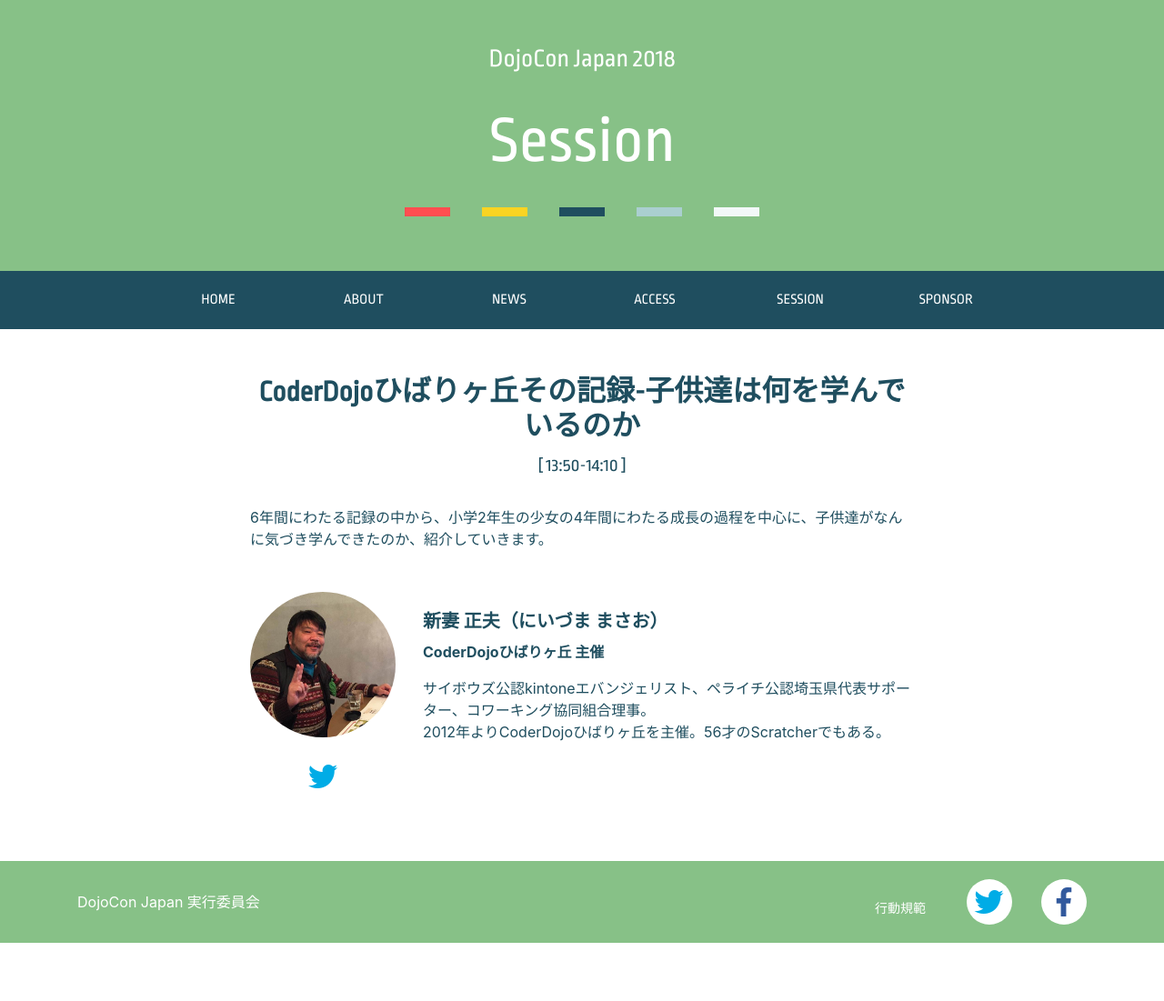
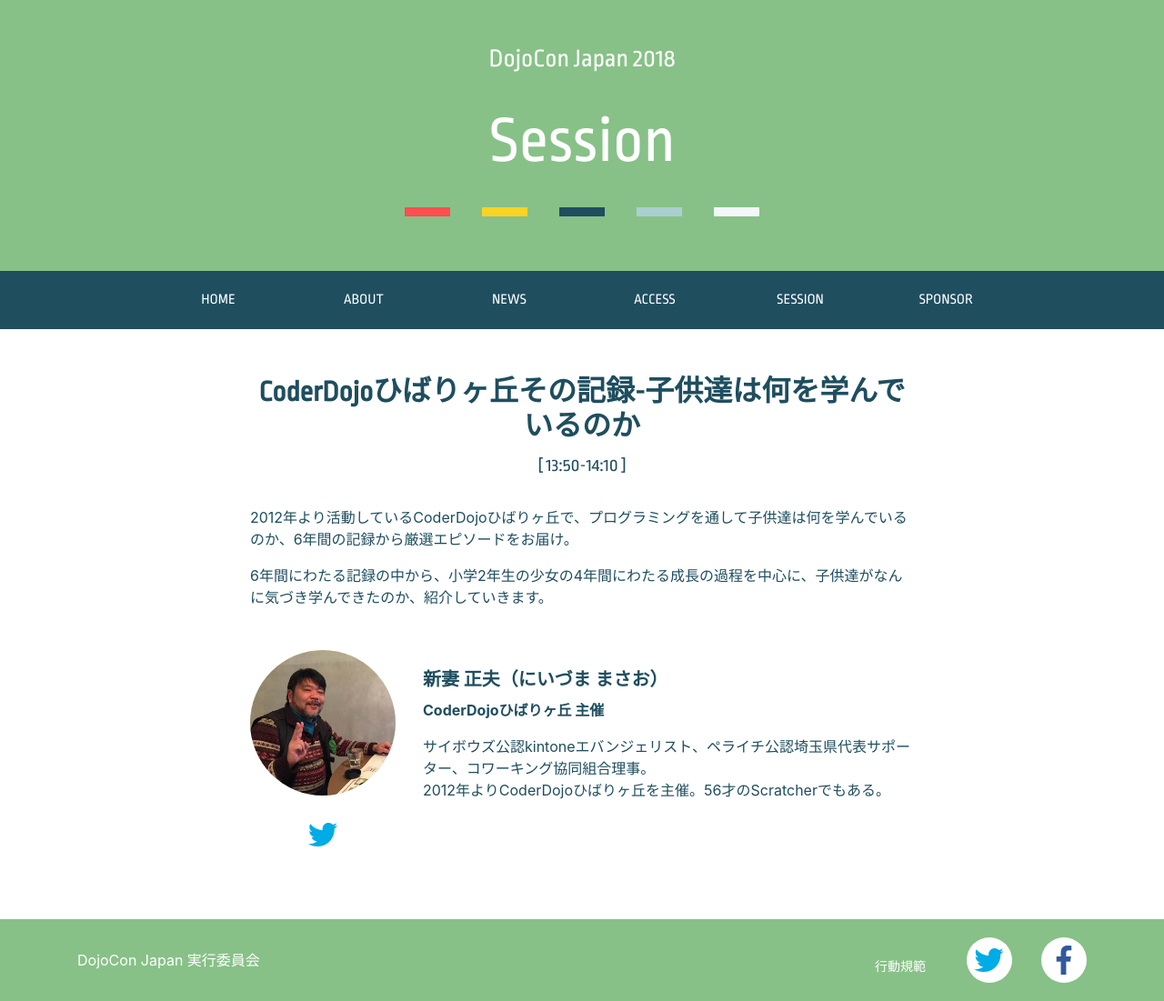
Before and after one commit to coderdojo-japan/dojocon2018.coderdojo.jp, a Jekyll site: the page built from _session/1350_masao-niizuma.md, in a window 1280 px wide. Shown: the whole page at 91% size. Built offline with Jekyll 4.4.1, drawn with Linux system fonts in a browser that asks for light colours; nearby versions of some CDN libraries; before the commit the page ends 1037 px from its top, so only the background shows below that.

Commit message:
セッション詳細欄、1段落上に概要を追加。

```diff
--- a/_session/1350_masao-niizuma.md
+++ b/_session/1350_masao-niizuma.md
@@ -13,4 +13,5 @@
 twitter: https://www.facebook.com/mniizuma
 layout: session
 ---
+<p>2012年より活動しているCoderDojoひばりヶ丘で、プログラミングを通して子供達は何を学んでいるのか、6年間の記録から厳選エピソードをお届け。</p>
 <p>6年間にわたる記録の中から、小学2年生の少女の4年間にわたる成長の過程を中心に、子供達がなんに気づき学んできたのか、紹介していきます。</p>
```
